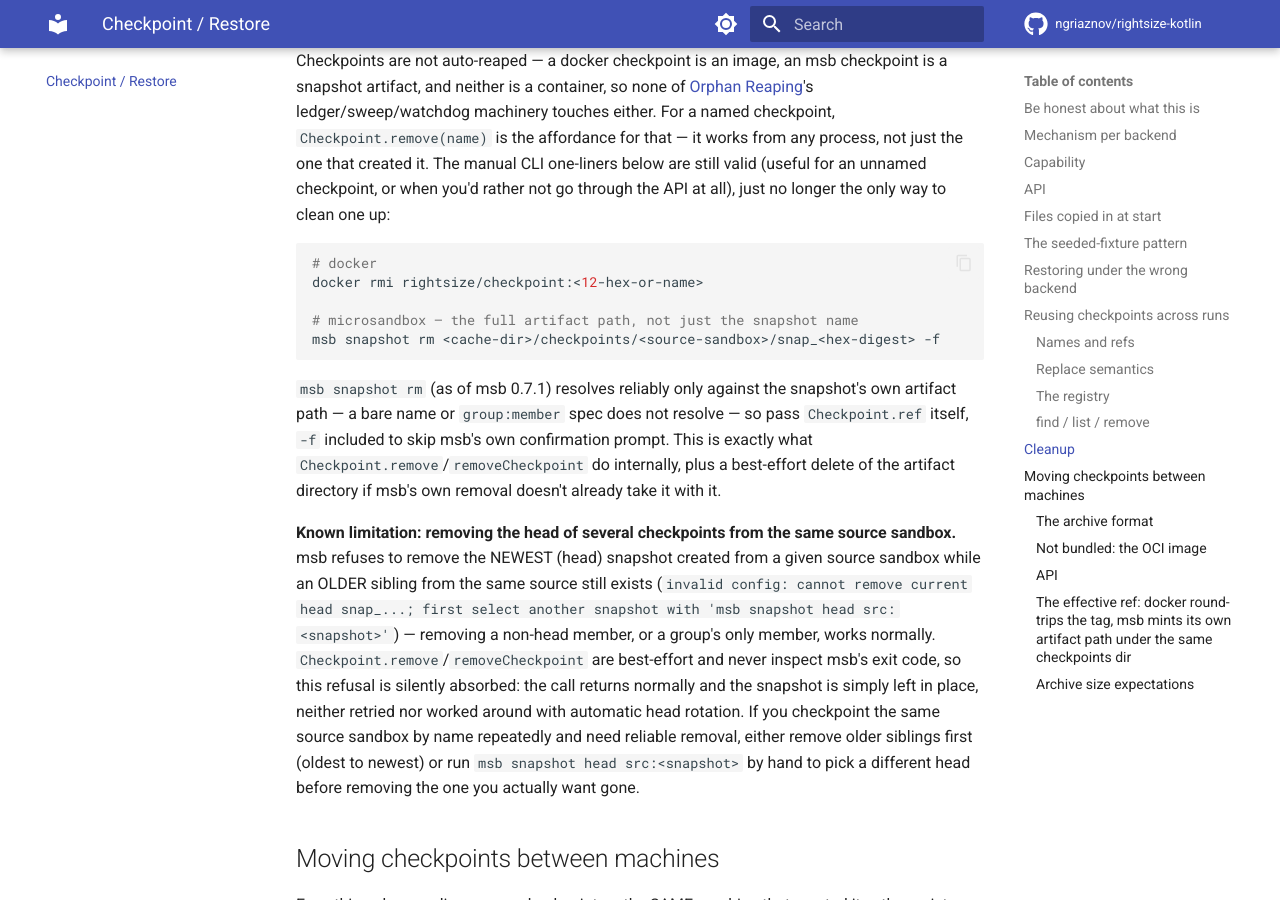
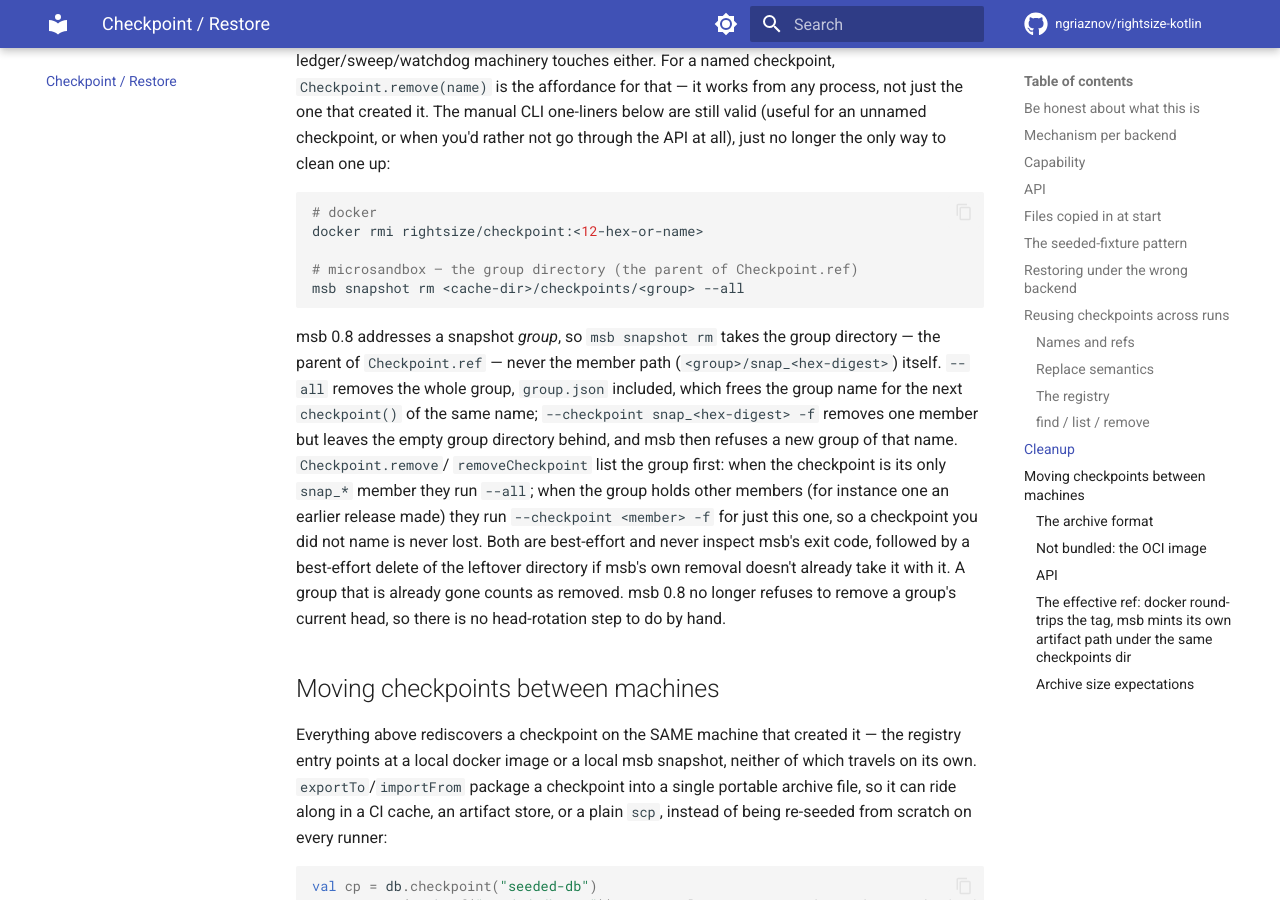
Before and after one commit to ngriaznov/rightsize-kotlin, an MkDocs documentation site: the page built from docs/checkpoints.md, in a window 1280 px wide and 900 px high, scrolled down 10729 px. Built offline with MkDocs 1.6.1 and Material for MkDocs 9.7.7, drawn with Linux system fonts in a browser that asks for light colours; comment, search, counter and statistics services are not loaded; some of the changed text lies outside the part shown.

Commit message:
Pin msb 0.8.1
msb 0.8 reorganises snapshots into groups of checkpoints. Export,
import and removal now drive the group commands (snapshot save, load
and rm take the group, with --checkpoint for the member), and the
checkpoint probe checks the filesystem instead of asking snapshot
inspect about a member path. Checkpoints from earlier releases are not
migrated.

````diff
--- a/docs/checkpoints.md
+++ b/docs/checkpoints.md
@@ -43,7 +43,7 @@ Both backends support checkpoint/restore today, via different mechanisms:
 | `Checkpoint.ref` shape | `rightsize/checkpoint:<12-hex>` (an image tag) | an absolute path under `<cache-dir>/checkpoints/`, one directory level deeper than the dest-dir/name this library asks for (see below) |
 
 microsandbox's `msb snapshot create` requires the sandbox stopped, so `checkpoint()` there runs
-`msb stop` → `msb snapshot create --from-sandbox <sandbox> <name> --dest-dir <cache-dir>/checkpoints`
+`msb stop` → `msb snapshot create --from-sandbox <sandbox> <group> --dest-dir <cache-dir>/checkpoints`
 → `msb rm <sandbox>` → `msb restore <ref> --name <freshName>` — a FRESHLY GENERATED sandbox name
 (`rz-<runId>-<n>`, the exact same generator/counter an ordinary boot already uses, not a second
 naming scheme), never the original sandbox's own name. Ports/memory limit carry over unchanged,
@@ -112,18 +112,16 @@ are unaffected.
 
 **`ref` is not what this library asks msb to write to.** `--dest-dir` only tells msb where to
 root the artifact — under the rightsize cache directory instead of its own default
-`~/.microsandbox/snapshots/` — and `<name>` only ever shows up in msb's own index (as
-`<sandbox>:<name>` in `snapshot list`) and in `snapshot inspect` output. The actual artifact
-lands at `<dest-dir>/<sandbox>/snap_<32-hex digest>`, a path msb decides on its own — NOT at
-`<dest-dir>/<name>`. `checkpoint()` therefore captures the real artifact path from `snapshot
-create`'s own stdout (msb prints the snapshot ID, then the absolute artifact path, as its last
-line on success) and uses THAT as `Checkpoint.ref`, never the dest-dir/name hint it asked for.
-The snapshot still shows up in `msb snapshot list` — msb keeps a global index regardless of where
-the artifact physically lives — so `Checkpoint.remove` cleans both the index entry and the
-on-disk artifact. Unlike earlier msb releases, a BARE name (or a `group:member` spec) does not
-reliably resolve for `snapshot rm`/`snapshot inspect` as of 0.7.1 — the artifact's own path is
-the one address that reliably works for everything, which is exactly what every ref this library
-mints or captures now is.
+`~/.microsandbox/snapshots/` — and the positional is the name of a new msb snapshot *group*
+(`rz-ckpt-<name>`), which msb creates fresh and refuses to reuse while its directory exists. msb
+names the member inside the group itself, so the artifact lands at
+`<dest-dir>/<group>/snap_<32-hex digest>` — NOT at `<dest-dir>/<name>`. `checkpoint()` therefore
+captures the real artifact path from `snapshot create`'s own stdout (msb prints the snapshot ID,
+then the absolute artifact path, as its last line on success) and uses THAT member path as
+`Checkpoint.ref`, never the dest-dir/name hint it asked for. msb 0.8 addresses a group, never a
+member path, so later calls split the ref: the group directory is its parent, the member its
+basename. `Checkpoint.remove` removes the group, and `hasCheckpoint` is a filesystem check for
+`snapshot.json` inside the member directory.
 
 A checkpoint of a `withTmpfsRoot()` container is refused up front: `checkpoint()` throws
 `TmpfsRootCheckpointException` before `msb stop` even runs, since a tmpfs root lives in guest
@@ -440,27 +438,22 @@ rather not go through the API at all), just no longer the only way to clean one
 # docker
 docker rmi rightsize/checkpoint:<12-hex-or-name>
 
-# microsandbox — the full artifact path, not just the snapshot name
-msb snapshot rm <cache-dir>/checkpoints/<source-sandbox>/snap_<hex-digest> -f
+# microsandbox — the group directory (the parent of Checkpoint.ref)
+msb snapshot rm <cache-dir>/checkpoints/<group> --all
 ```
 
-`msb snapshot rm` (as of msb 0.7.1) resolves reliably only against the snapshot's own artifact
-path — a bare name or `group:member` spec does not resolve — so pass `Checkpoint.ref` itself,
-`-f` included to skip msb's own confirmation prompt. This is exactly what
-`Checkpoint.remove`/`removeCheckpoint` do internally, plus a best-effort delete of the artifact
-directory if msb's own removal doesn't already take it with it.
-
-**Known limitation: removing the head of several checkpoints from the same source sandbox.** msb
-refuses to remove the NEWEST (head) snapshot created from a given source sandbox while an OLDER
-sibling from the same source still exists (`invalid config: cannot remove current head
-snap_...; first select another snapshot with 'msb snapshot head src:<snapshot>'`) — removing a
-non-head member, or a group's only member, works normally. `Checkpoint.remove`/`removeCheckpoint`
-are best-effort and never inspect msb's exit code, so this refusal is silently absorbed: the
-call returns normally and the snapshot is simply left in place, neither retried nor worked around
-with automatic head rotation. If you checkpoint the same source sandbox by name repeatedly and
-need reliable removal, either remove older siblings first (oldest to newest) or run `msb snapshot
-head src:<snapshot>` by hand to pick a different head before removing the one you actually want
-gone.
+msb 0.8 addresses a snapshot *group*, so `msb snapshot rm` takes the group directory — the parent
+of `Checkpoint.ref` — never the member path (`<group>/snap_<hex-digest>`) itself. `--all` removes
+the whole group, `group.json` included, which frees the group name for the next `checkpoint()` of
+the same name; `--checkpoint snap_<hex-digest> -f` removes one member but leaves the empty group
+directory behind, and msb then refuses a new group of that name. `Checkpoint.remove`/
+`removeCheckpoint` list the group first: when the checkpoint is its only `snap_*` member they run
+`--all`; when the group holds other members (for instance one an earlier release made) they run
+`--checkpoint <member> -f` for just this one, so a checkpoint you did not name is never lost.
+Both are best-effort and never inspect msb's exit code, followed by a best-effort delete of the
+leftover directory if msb's own removal doesn't already take it with it. A group that is already
+gone counts as removed. msb 0.8 no longer refuses to remove a group's current head, so there is
+no head-rotation step to do by hand.
 
 ## Moving checkpoints between machines
 
@@ -529,19 +522,23 @@ The ref a checkpoint restores by is not always the archived one:
 
 | | docker | microsandbox |
 |---|---|---|
-| Import mechanism | `docker load -i <archive>` | `msb snapshot load <archive> --dest <cache-dir>/checkpoints` |
-| Effective ref after import | The original tag, unchanged (`Loaded image: <tag>`) | The LOADED ARTIFACT's own absolute path — the original snapshot name is never preserved |
+| Import mechanism | `docker load -i <archive>` | `msb snapshot load rz-ckpt-import-<12-hex> --file <archive> --dest <cache-dir>/checkpoints` |
+| Effective ref after import | The original tag, unchanged (`Loaded image: <tag>`) | `<cache-dir>/checkpoints/rz-ckpt-import-<12-hex>/snap_<hex>` — the original snapshot name is never preserved |
 
 An imported msb checkpoint therefore shows up in `Checkpoint.find`/`list` with an absolute
 `<cache-dir>/checkpoints/<msb-group>/snap_<hex>` path — the same `<cache-dir>/checkpoints`
-directory a locally created checkpoint's `--dest-dir` writes under (see above), just with msb's
-own choice of group/snapshot naming nested beneath it, since `--dest` is always passed rather
-than left to default to msb's own `~/.microsandbox/snapshots/` store. `snapshot load` prints that
-full path as the LAST line of its stdout on an ordinary success; `fromCheckpoint`, `snapshot rm`,
-and `snapshot inspect` all take it verbatim. Importing an archive whose content already exists on
-the destination is itself a success, not an error — the artifact is already there. That outcome's
-own stdout shape on msb 0.7.1 isn't independently confirmed, so ref parsing tries stdout first and
-falls back to stderr (the shape verified against msb 0.6.8) before giving up.
+directory a locally created checkpoint's `--dest-dir` writes under (see above), since `--dest` is
+always passed rather than left to default to msb's own `~/.microsandbox/snapshots/` store. Every
+import loads into a fresh group named `rz-ckpt-import-` plus 12 random hex characters; msb keeps
+the member's own `snap_<hex>` name and reports it on stdout as `Added: <id>` (or `Reused: <id>`
+when that content is already present in the group, which is a success with exit 0, not an
+error). The ref is built from that line and `snapshot.json` must exist inside it, otherwise
+`importFrom` fails with an error that carries msb's output. Import needs a destination filesystem
+msb can swap directories on atomically; where it can't, msb fails with `atomic snapshot import is
+unavailable`.
+
+Checkpoints and archives made by earlier rightsize releases (msb 0.7.x) are not supported on msb
+0.8.1: take them again.
 
 ### Archive size expectations
 
````
Also changed, not shown: CHANGELOG.md (+29 -1 lines), README.md (+3 -2 lines), docs/backends.md (+2 -2 lines), 7 other files.
